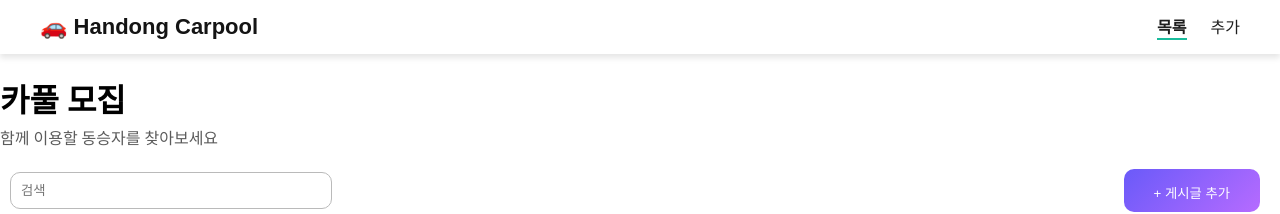
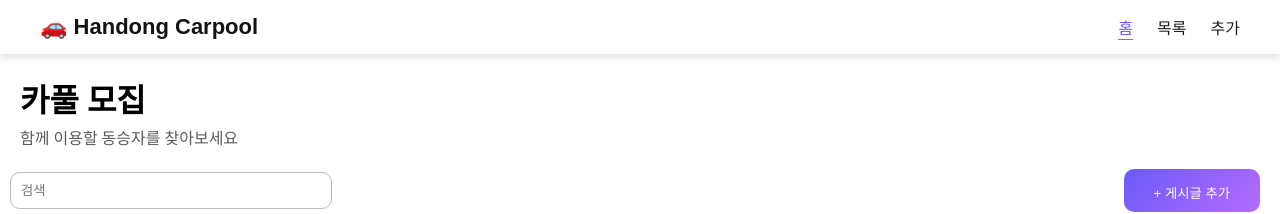
Before and after one commit to zzuniy/HandongCar_my, a React (Create React App) app: page / in a window 1280 px wide. Shown: the top 214 px of the page. Built offline with nearby package versions, Linux system fonts and the light colour scheme; no server answers.

Commit message:
header css

```diff
--- a/src/Layouts/Header.css
+++ b/src/Layouts/Header.css
@@ -6,7 +6,7 @@
   color: white;
   padding: 14px 40px;
   font-family: "Pretendard", sans-serif;
-      box-shadow: 0 4px 6px rgba(0, 0, 0, 0.1);
+box-shadow: 0 4px 6px rgba(0, 0, 0, 0.1);
 }
 
 .logo a {
@@ -28,12 +28,12 @@
 }
 
 .nav-item:hover {
-  color: #1abc9c;
+  color: #6a5af9;
 }
 
 .nav-item.active {
-  font-weight: bold;
-  border-bottom: 2px solid #1abc9c;
+  color: #6a5af9;
+  border-bottom: 1px solid #7c68ff;
 }
 body {
   margin: 0;
--- a/src/Layouts/Header.jsx
+++ b/src/Layouts/Header.jsx
@@ -11,6 +11,9 @@ function Header() {
 
       <nav className="nav">
         <NavLink to="/" end className="nav-item">
+          홈
+        </NavLink>
+        <NavLink to="/list" end className="nav-item">
           목록
         </NavLink>
         <NavLink to="/add" className="nav-item">
--- a/src/pages/Home.css
+++ b/src/pages/Home.css
@@ -98,6 +98,7 @@
   align-items: center;
 }
 .recruit-text{
+    margin-left: 20px;
    margin-top: 0;
   margin-bottom: 0;
 }
```
